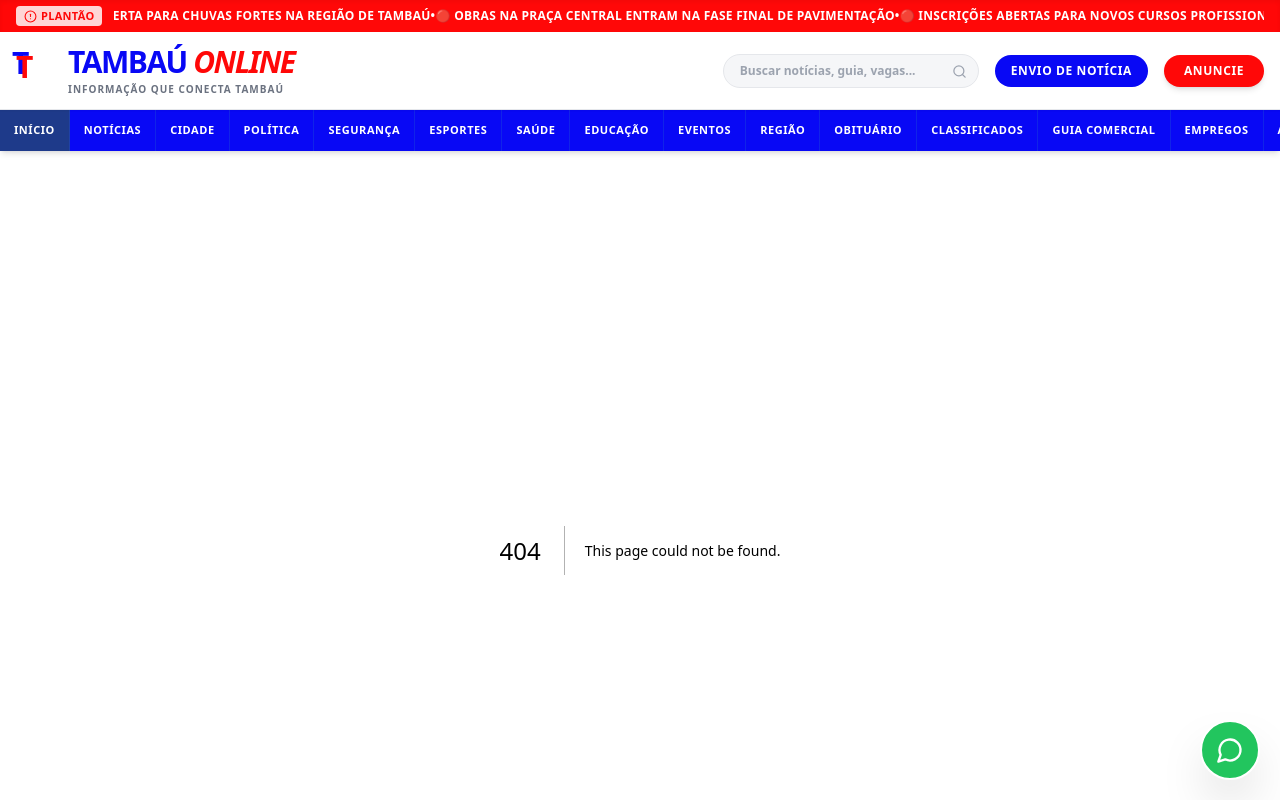
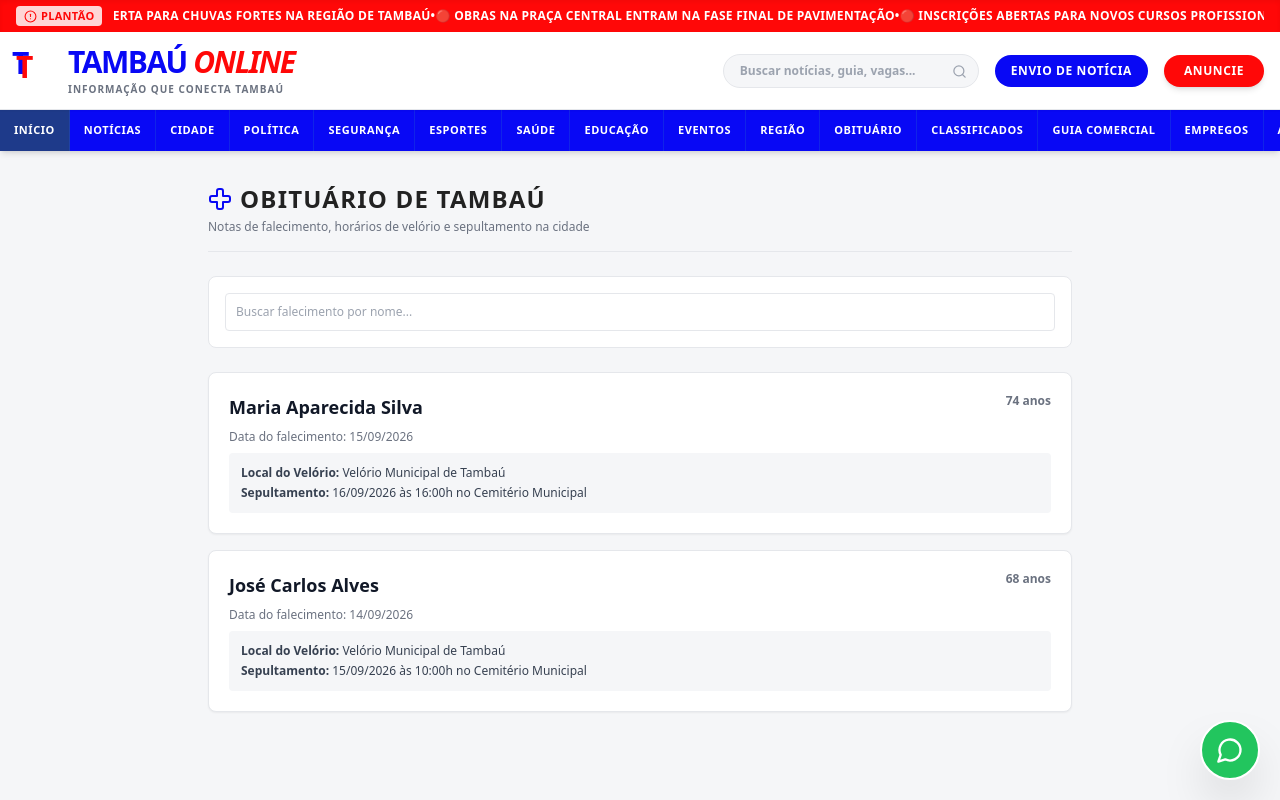
Before and after one commit to vynexstudio/tambau-online, a Next.js app: page /obituario in a window 1280 px wide. Before the commit this address had no page. Shown: the top 800 px of the page. Built offline with nearby package versions, Linux system fonts and the light colour scheme.

Commit message:
Create page.tsx

```diff
--- /dev/null
+++ b/src/app/obituario/page.tsx
@@ -0,0 +1,46 @@
+import React from 'react';
+import { Cross, Search, Calendar, MapPin } from 'lucide-react';
+
+export default function ObituarioPage() {
+  return (
+    <main className="container mx-auto px-4 py-8 max-w-4xl space-y-6">
+
+      <div className="border-b pb-4 text-center sm:text-left">
+        <h1 className="text-2xl font-black text-[#222222] uppercase tracking-wider flex items-center justify-center sm:justify-start gap-2">
+          <Cross className="text-[#0808F5]" size={24} /> OBITUÁRIO DE TAMBAÚ
+        </h1>
+        <p className="text-xs text-gray-500 mt-1">Notas de falecimento, horários de velório e sepultamento na cidade</p>
+      </div>
+
+      {/* Busca */}
+      <div className="bg-white p-4 rounded-lg border border-gray-200">
+        <input
+          type="text"
+          placeholder="Buscar falecimento por nome..."
+          className="w-full text-xs p-2.5 border rounded outline-none focus:border-[#0808F5]"
+        />
+      </div>
+
+      {/* Listagem */}
+      <div className="space-y-4">
+        {[
+          { name: "Maria Aparecida Silva", age: "74 anos", death: "15/09/2026", wake: "Velório Municipal de Tambaú", burial: "16/09/2026 às 16:00h no Cemitério Municipal" },
+          { name: "José Carlos Alves", age: "68 anos", death: "14/09/2026", wake: "Velório Municipal de Tambaú", burial: "15/09/2026 às 10:00h no Cemitério Municipal" }
+        ].map((item, idx) => (
+          <div key={idx} className="bg-white p-5 rounded-lg border border-gray-200 shadow-sm space-y-2">
+            <div className="flex justify-between items-start">
+              <h2 className="text-lg font-bold text-gray-900">{item.name}</h2>
+              <span className="text-xs font-bold text-gray-500">{item.age}</span>
+            </div>
+            <p className="text-xs text-gray-500">Data do falecimento: {item.death}</p>
+            <div className="bg-[#F5F6F8] p-3 rounded text-xs space-y-1 text-gray-700 mt-2">
+              <p><strong>Local do Velório:</strong> {item.wake}</p>
+              <p><strong>Sepultamento:</strong> {item.burial}</p>
+            </div>
+          </div>
+        ))}
+      </div>
+
+    </main>
+  );
+}
```
